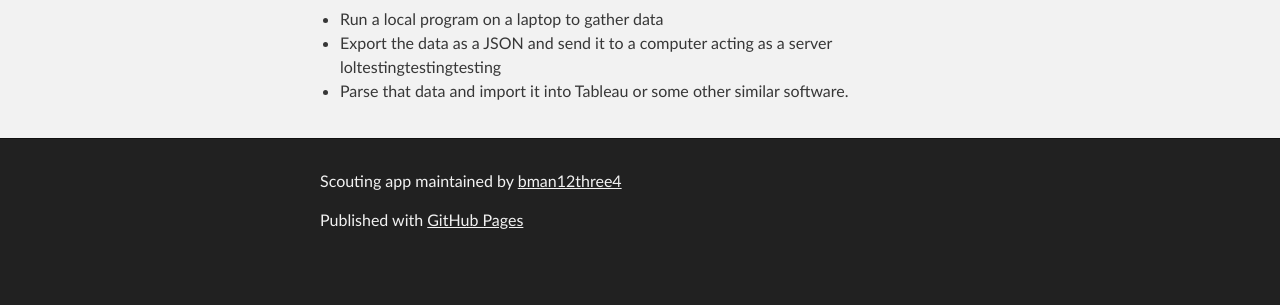
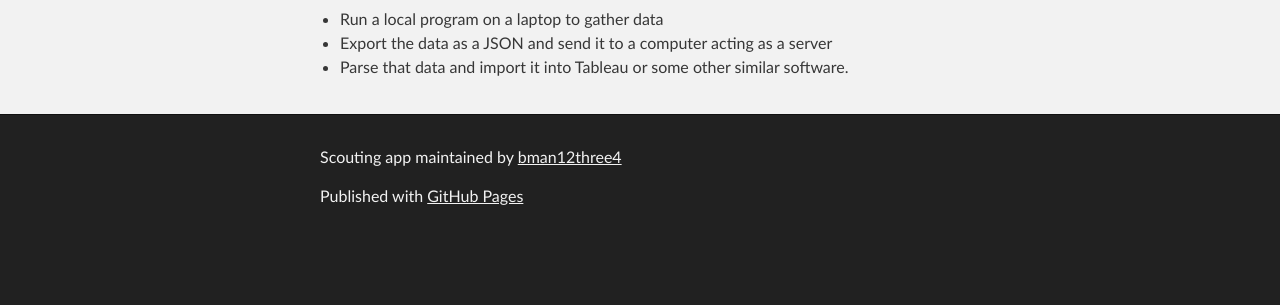
Before and after one commit to LovettRoarbotics/ScoutingApp, a plain HTML site: page index.html in a window 1280 px wide. Shown: the part 495-800 px from the top of the page. Drawn offline with Linux system fonts and the light colour scheme.

Commit message:
removed testing

```diff
--- a/index.html
+++ b/index.html
@@ -45,7 +45,7 @@
 
 <ul>
 <li>Run a local program on a laptop to gather data</li>
-<li>Export the data as a JSON and send it to a computer acting as a server loltestingtestingtesting</li>
+<li>Export the data as a JSON and send it to a computer acting as a server</li>
 <li>Parse that data and import it into Tableau or some other similar software.</li>
 </ul>
       </section>
```
